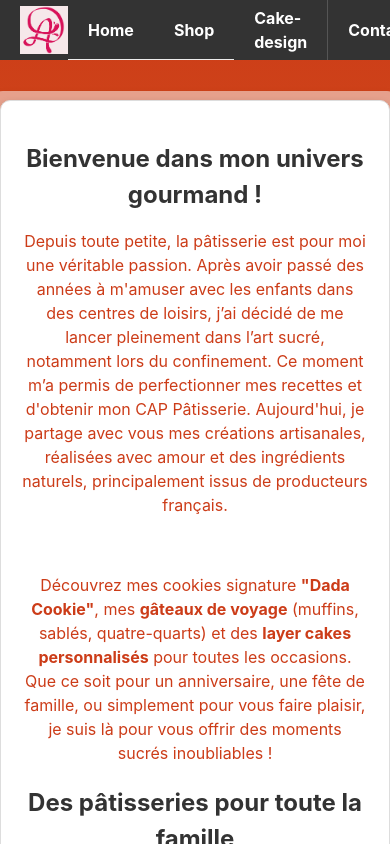
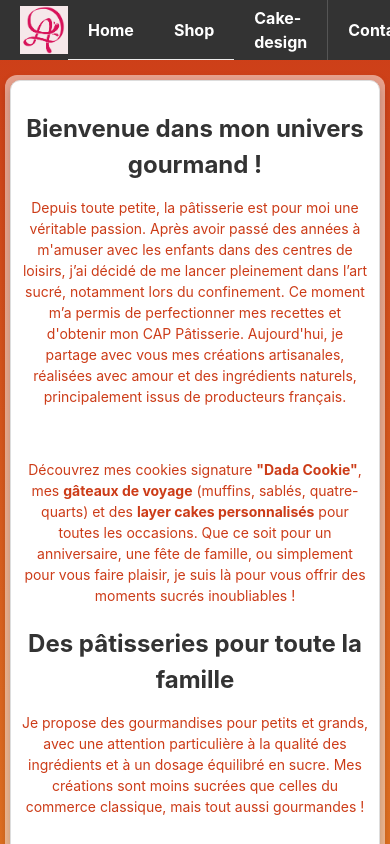
Before and after one commit to SukiTsu/Projet-Patissesie, a React (Vite) app: page / in a window 390 px wide. Shown: the top 844 px of the page. Built offline with nearby package versions, Linux system fonts and the light colour scheme; no server answers.

Commit message:
Modification du style pour qu'il soit responsive

```diff
--- a/src/assets/style/containerCake.css
+++ b/src/assets/style/containerCake.css
@@ -21,8 +21,9 @@
 
 .container-cake img {
     height: 200px;
+    width: 100%;
     object-fit: cover;
-    border-radius: 10px;
+    border-radius: 10px 10px 0 0;
 }
 
 .container-cake h2 {
@@ -43,6 +44,7 @@
     padding: 0 10px 15px;
 }
 
+/* Modal overlay */
 .modal-overlay {
     position: fixed;
     top: 0;
@@ -59,16 +61,30 @@
     width: 100%;
     text-align: center;
 }
+
+/* Modal container */
 .container-cake.modal {
     width: 50%;
+    max-width: 700px;
+    border-radius: 10px;
+    padding: 20px;
+    overflow: hidden;
+    text-align: center;
+    position: relative;
+    z-index: 1100;
 }
 
+/* Modal image */
 .container-cake.modal img {
-    height: 400px;
+    max-width: 100%;
+    max-height: 60vh; /* L'image ne dépasse pas 60% de la hauteur de l'écran */
+    object-fit: contain; /* L'image s'ajuste à l'intérieur sans être coupée */
+    border-radius: 10px;
 }
 
 .container-cake.modal h2 {
     font-size: 1.7rem;
+    margin-top: 20px;
 }
 
 .container-cake.modal p {
@@ -76,17 +92,75 @@
     padding: 0 30px 30px;
 }
 
-.container-cake.modal:hover {
-    transform: none;
-}
-
+/* Modal close button */
 .bt-modal-close {
     padding: 10px 20px;
     border: none;
     border-radius: 5px;
     cursor: pointer;
+    position: absolute;
+    top: 10px;
+    right: 20px;
+    font-size: 1rem;
 }
+
 .bt-modal-close:hover {
     background-color: black;
     color: white;
 }
+
+/* Responsive design */
+
+/* Tablets */
+@media (max-width: 768px) {
+    .container-cake {
+        flex: 1 1 calc(50% - 40px);
+    }
+
+    .container-cake.modal {
+        width: 80%;
+        max-width: 600px;
+    }
+
+    .container-cake.modal img {
+        height: 300px;
+    }
+
+    .container-cake.modal h2 {
+        font-size: 1.5rem;
+    }
+
+    .container-cake.modal p {
+        font-size: 1.2rem;
+    }
+}
+
+/* Mobile phones */
+@media (max-width: 480px) {
+    .container-cake {
+        flex: 1 1 calc(100% - 40px);
+    }
+
+    .container-cake.modal {
+        width: 90%;
+        max-width: 400px;
+        padding: 10px;
+    }
+
+    .container-cake.modal img {
+        height: 200px;
+    }
+
+    .container-cake.modal h2 {
+        font-size: 1.3rem;
+    }
+
+    .container-cake.modal p {
+        font-size: 1rem;
+        padding: 0 15px 15px;
+    }
+
+    .bt-modal-close {
+        font-size: 0.9rem;
+    }
+}
--- a/src/assets/style/containerGroupCake.css
+++ b/src/assets/style/containerGroupCake.css
@@ -14,12 +14,38 @@
   transition: transform 0.3s ease-in-out, box-shadow 0.3s ease-in-out;
 }
 
+/* Responsive pour les tablettes */
+@media (max-width: 768px) {
+  .container-groupe-cake {
+      flex: 1 1 calc(50% - 40px);
+      max-width: 100%;
+  }
+
+  .image-box {
+      width: 100%;
+      height: auto;
+  }
+}
+
+/* Responsive pour les mobiles */
+@media (max-width: 480px) {
+  .container-groupe-cake {
+      flex: 1 1 calc(100% - 40px);
+      max-width: 100%;
+  }
+
+  .image-box {
+      width: 100%;
+      height: auto;
+  }
+}
+
 .image-box {
   display: grid;
   position: relative;
-    width: 300px;  /* Taille de la box */
-    height: auto; /* Carré pour la box */
-    gap: 5px;      /* Espacement entre les images */
+  width: 100%;  /* S'adapte à la taille du conteneur */
+  /*aspect-ratio: 1;  /* Carré, s'adapte selon la largeur */
+  gap: 5px;
 }
 
 .image-box img {
@@ -28,12 +54,10 @@
   object-fit: cover;
 }
 
-  /* Une image : remplit tout le carré */
 .image-count-1 img {
   grid-area: 1 / 1 / 2 / 2;
 }
 
-  /* Deux images : divisées par une diagonale */
 .image-count-2 img:nth-child(1) {
   clip-path: polygon(0 0, 100% 0, 0 100%);
 }
@@ -45,7 +69,6 @@
   clip-path: polygon(100% 0, 100% 100%, 0 100%);
 }
 
-  /* Trois images : deux au dessus, une en dessous */
 .image-count-3 {
   grid-template-rows: 1fr 1fr;
   grid-template-columns: 1fr 1fr;
@@ -61,7 +84,6 @@
   grid-row: 2 / 3;
 }
 
-  /* Quatre images : disposition en grille 2x2 */
 .image-count-4 {
   grid-template-columns: 1fr 1fr;
   grid-template-rows: 1fr 1fr;
@@ -71,13 +93,13 @@
   grid-area: auto;
 }
 
-
 .container-groupe-cake h2 {
   text-align: center;
   padding: 10px;
   font-size: 1.2em;
 }
-.container-groupe-cake a{
+
+.container-groupe-cake a {
   text-decoration: none;
 }
 
--- a/src/assets/style/global/styleAutome.css
+++ b/src/assets/style/global/styleAutome.css
@@ -44,24 +44,23 @@ body {
   .leaf:nth-child(7) { left: 70%; animation-duration: 7s; }
   .leaf:nth-child(8) { left: 80%; animation-duration: 11s; }
 
-  /* Style pour la "feuille de papier" */
   .content {
     background: #fff;
     padding: 20px;
     margin: 40px auto;
     max-width: 800px;
-    box-shadow: 0 4px 8px rgba(0, 0, 0, 0.2); /* Donne un effet de "flottement" */
+    box-shadow: 0 4px 8px rgba(0, 0, 0, 0.2);
     border: 1px solid #ddd;
-    border-radius: 10px; /* Coins arrondis pour donner l'impression d'une feuille de papier */
+    border-radius: 10px;
     box-sizing: border-box;
     position: relative;
     color: var(--couleur-orange);
   }
-  .content p{
+
+  .content p {
     text-align: center;
   }
 
-  /* Ombre subtile pour la feuille */
   .content::before {
     content: '';
     position: absolute;
@@ -72,8 +71,46 @@ body {
     background: rgba(255, 255, 255, 0.5);
     z-index: -1;
     border-radius: 12px;
-    box-shadow: 0 6px 12px rgba(0, 0, 0, 0.1); /* Ombre plus grande pour simuler la "profondeur" */
+    box-shadow: 0 6px 12px rgba(0, 0, 0, 0.1);
   }
+
+  /* Pour les tablettes (768px et moins) */
+  @media (max-width: 768px) {
+    .content {
+      padding: 15px;
+      margin: 30px auto;
+      max-width: 90%;
+    }
+
+    .content::before {
+      top: -8px;
+      left: -8px;
+      width: calc(100% + 16px);
+      height: calc(100% + 16px);
+    }
+  }
+
+  /* Pour les petits écrans et smartphones (480px et moins) */
+  @media (max-width: 480px) {
+    .content {
+      padding: 10px;
+      margin: 20px auto;
+      max-width: 95%;
+    }
+
+    .content::before {
+      top: -6px;
+      left: -6px;
+      width: calc(100% + 12px);
+      height: calc(100% + 12px);
+      box-shadow: 0 4px 8px rgba(0, 0, 0, 0.1);
+    }
+
+    .content p {
+      font-size: 14px;
+    }
+  }
+
 
   .content.h2{
     color: var(--couleur-orange)
```
Lines whose indentation alone changed are shown as unchanged.
